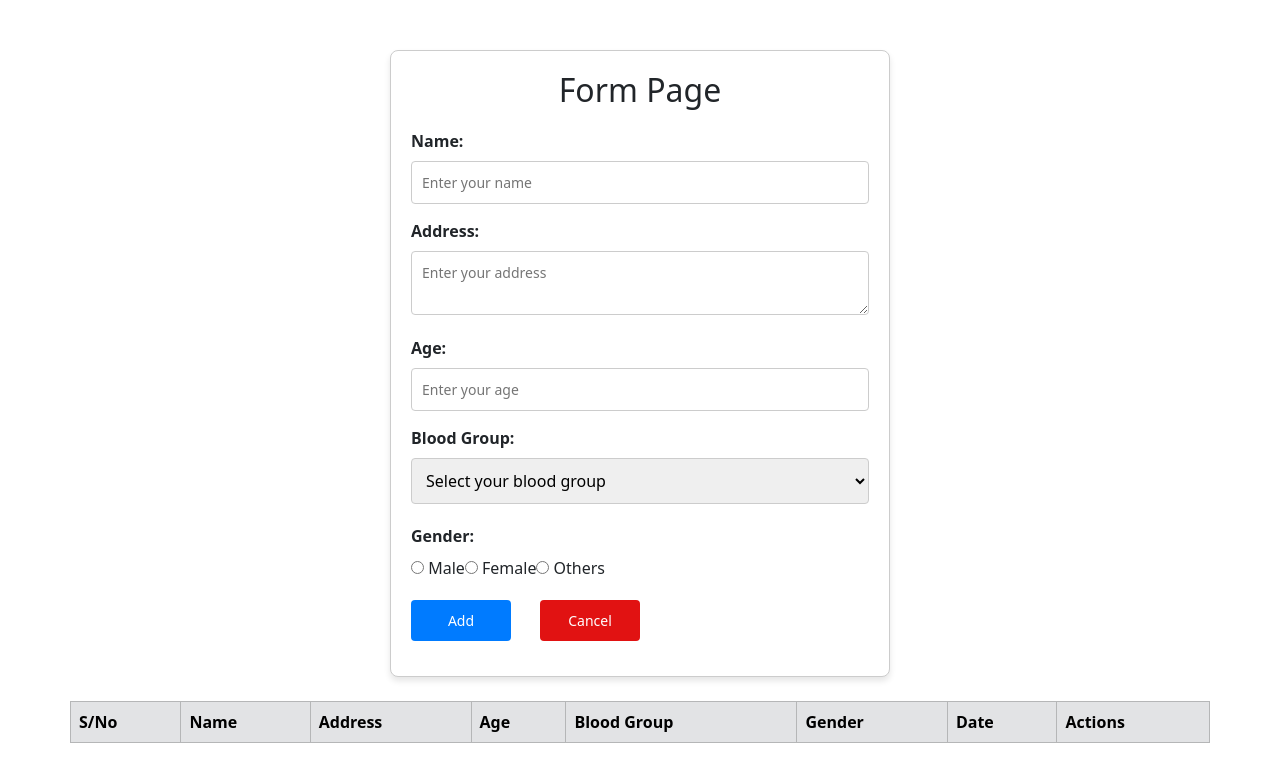
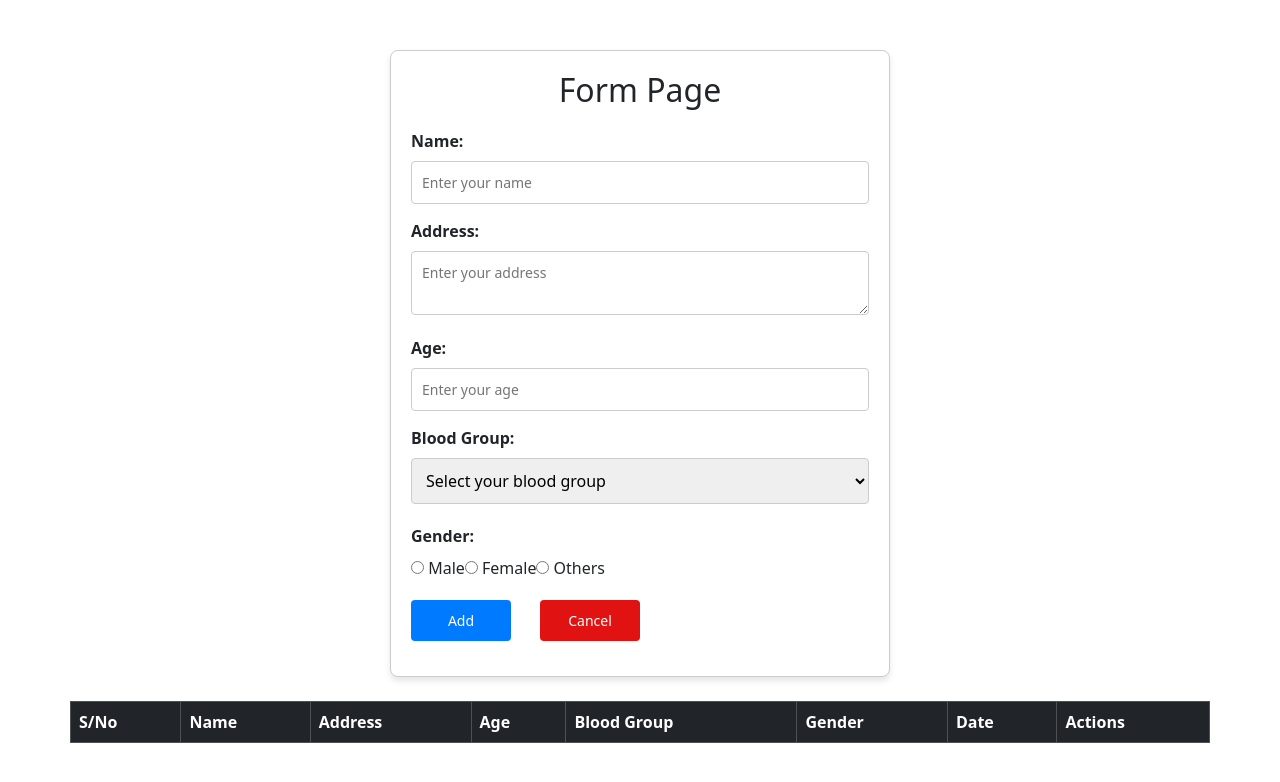
Before and after one commit to priyachithiravel50/React-Task-1, a React (Create React App) app: page /name in a window 1280 px wide. Shown: the top 782 px of the page. Built offline with nearby package versions, Linux system fonts and the light colour scheme.

Commit message:
Form Page

```diff
--- a/src/Component/Name.js
+++ b/src/Component/Name.js
@@ -124,7 +124,7 @@ class Name extends Component {
         </div>
         <br />
         <table className="table table-bordered container" style={{ border: "1px solid black", width: "100%" }} >
-          <thead className="table-secondary">
+          <thead className="table-dark">
             <tr>
               <th>S/No</th>
               <th>Name</th>
```
